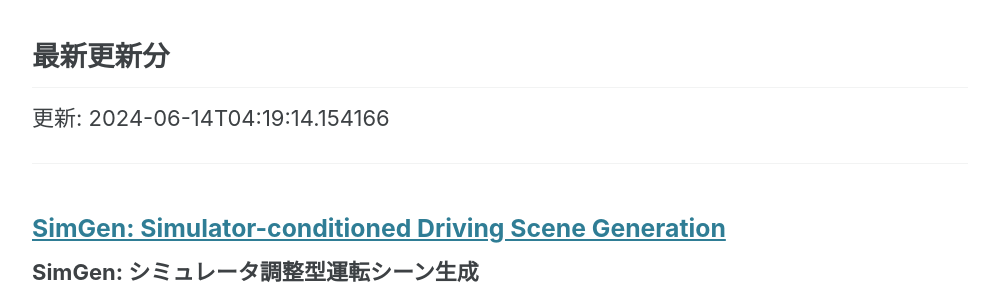
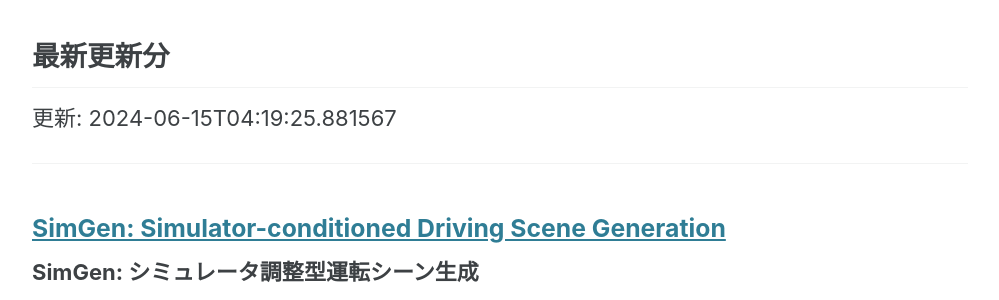
Before and after one commit to haruhisa-enomoto/arxiv-privacy-tech, a Jekyll site: the page built from index.md, in a window 1280 px wide and 900 px high, scrolled down 680 px. Shown: the part 155-455 px from the top of the window, without its empty margins (140-1139 px from the left). Built offline with Jekyll 4.4.1, drawn with Linux system fonts in a browser that asks for light colours; cached includes are drawn as plain includes.

Commit message:
:robot: Automate updates

```diff
--- a/index.md
+++ b/index.md
@@ -27,7 +27,7 @@ author_profile: false
 
 ## 最新更新分
 
-更新: 2024-06-14T04:19:14.154166
+更新: 2024-06-15T04:19:25.881567
 
 - - -
 
```
